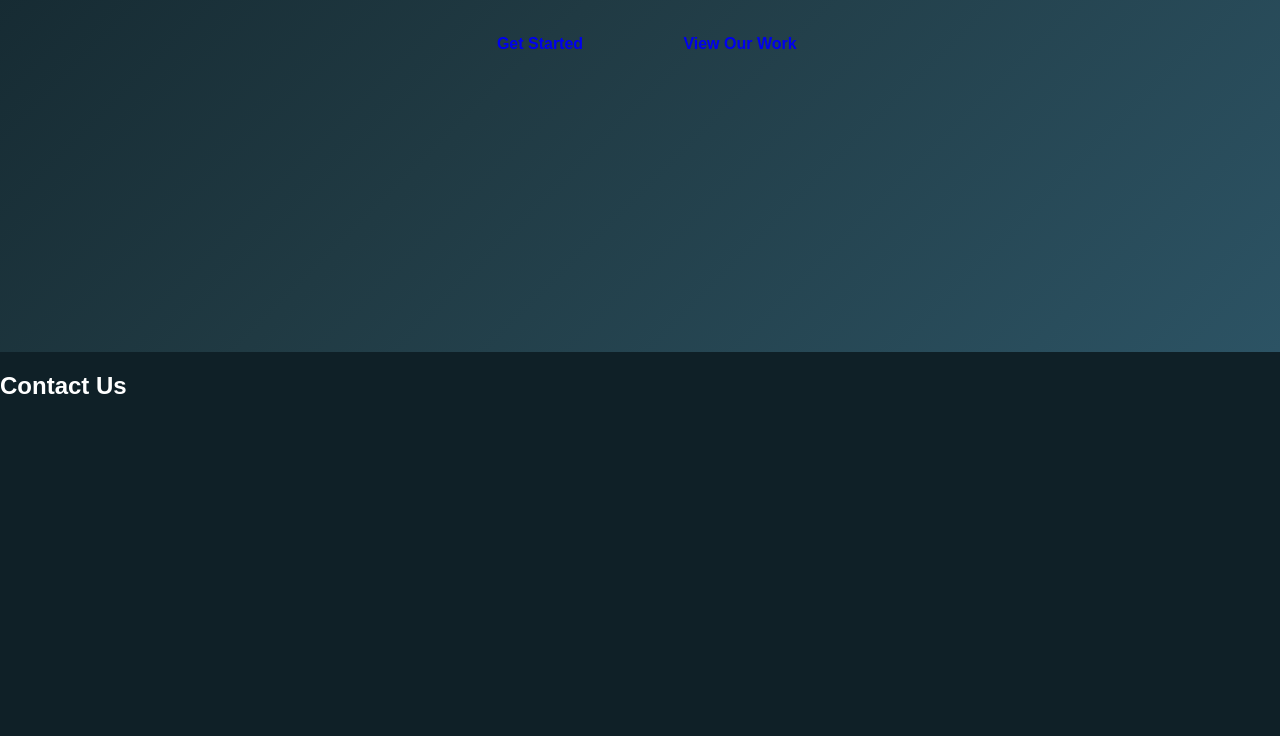
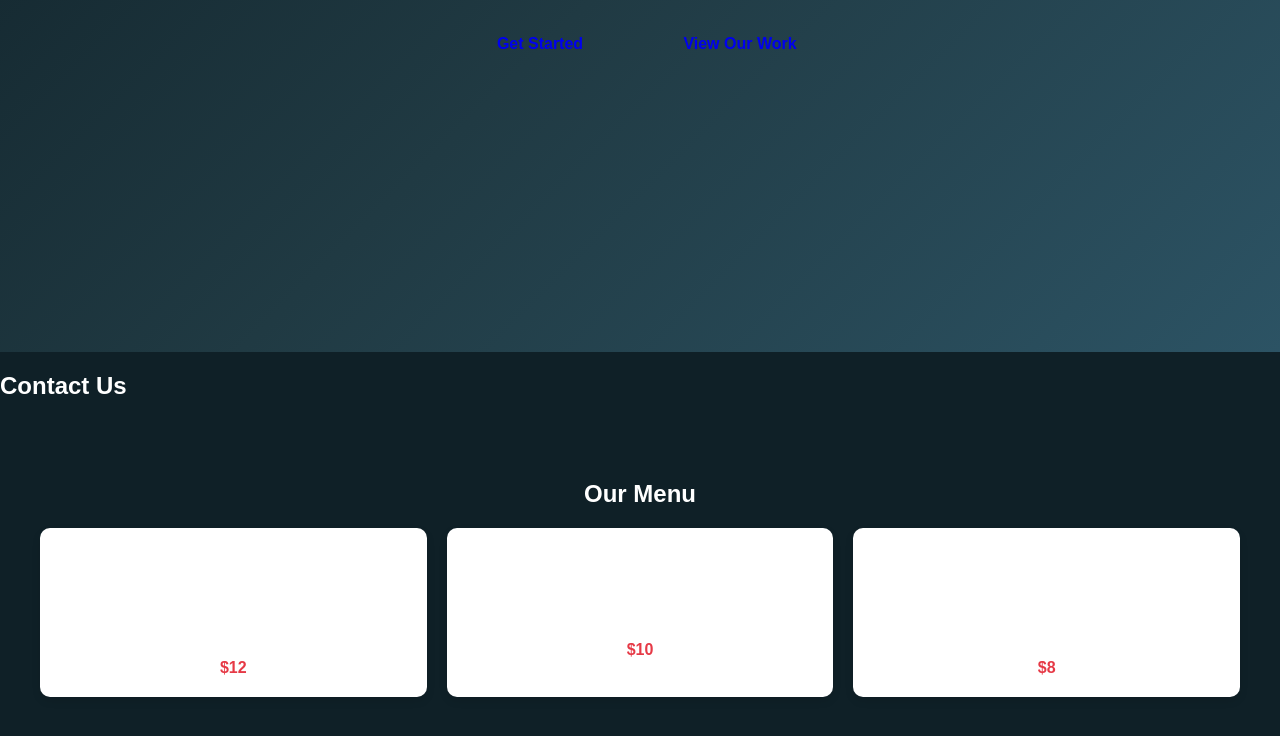
Before and after one commit to melbasha/nilebites-landing, a plain HTML site: page index.html in a window 1280 px wide. Shown: the part 448-1184 px from the top of the page. Before the commit the page ends 868 px from the top, so only its background shows below. Drawn offline with Linux system fonts and the light colour scheme.

Commit message:
Add menu section with 3 cards styled using CSS grid closes #3

```diff
--- a/index.html
+++ b/index.html
@@ -25,6 +25,31 @@
     <h2>Contact Us</h2>
   </section>
 
+  <section class="menu">
+  <h2>Our Menu</h2>
+  <div class="menu-grid">
+
+    <div class="card">
+      <h3>Margherita Pizza</h3>
+      <p>Classic delight with fresh tomatoes and mozzarella.</p>
+      <span class="price">$12</span>
+    </div>
+
+    <div class="card">
+      <h3>Cheeseburger</h3>
+      <p>Juicy beef patty with cheddar and fresh veggies.</p>
+      <span class="price">$10</span>
+    </div>
+
+    <div class="card">
+      <h3>Caesar Salad</h3>
+      <p>Crisp romaine lettuce with parmesan and croutons.</p>
+      <span class="price">$8</span>
+    </div>
+
+  </div>
+</section>
+
   <script src="script.js"></script>
 </body>
 </html>
--- a/style.css
+++ b/style.css
@@ -130,3 +130,34 @@ body {
     margin: 0 auto;
   }
 }
+
+.menu {
+  padding: 40px;
+  text-align: center;
+}
+
+.menu-grid {
+  display: grid;
+  grid-template-columns: repeat(auto-fit, minmax(250px, 1fr));
+  gap: 20px;
+  margin-top: 20px;
+}
+
+.card {
+  background: #ffffff;
+  padding: 20px;
+  border-radius: 10px;
+  box-shadow: 0 4px 8px rgba(0, 0, 0, 0.1);
+  transition: 0.3s ease;
+}
+
+.card:hover {
+  transform: translateY(-5px);
+}
+
+.price {
+  display: block;
+  margin-top: 10px;
+  font-weight: bold;
+  color: #e63946;
+}
```
